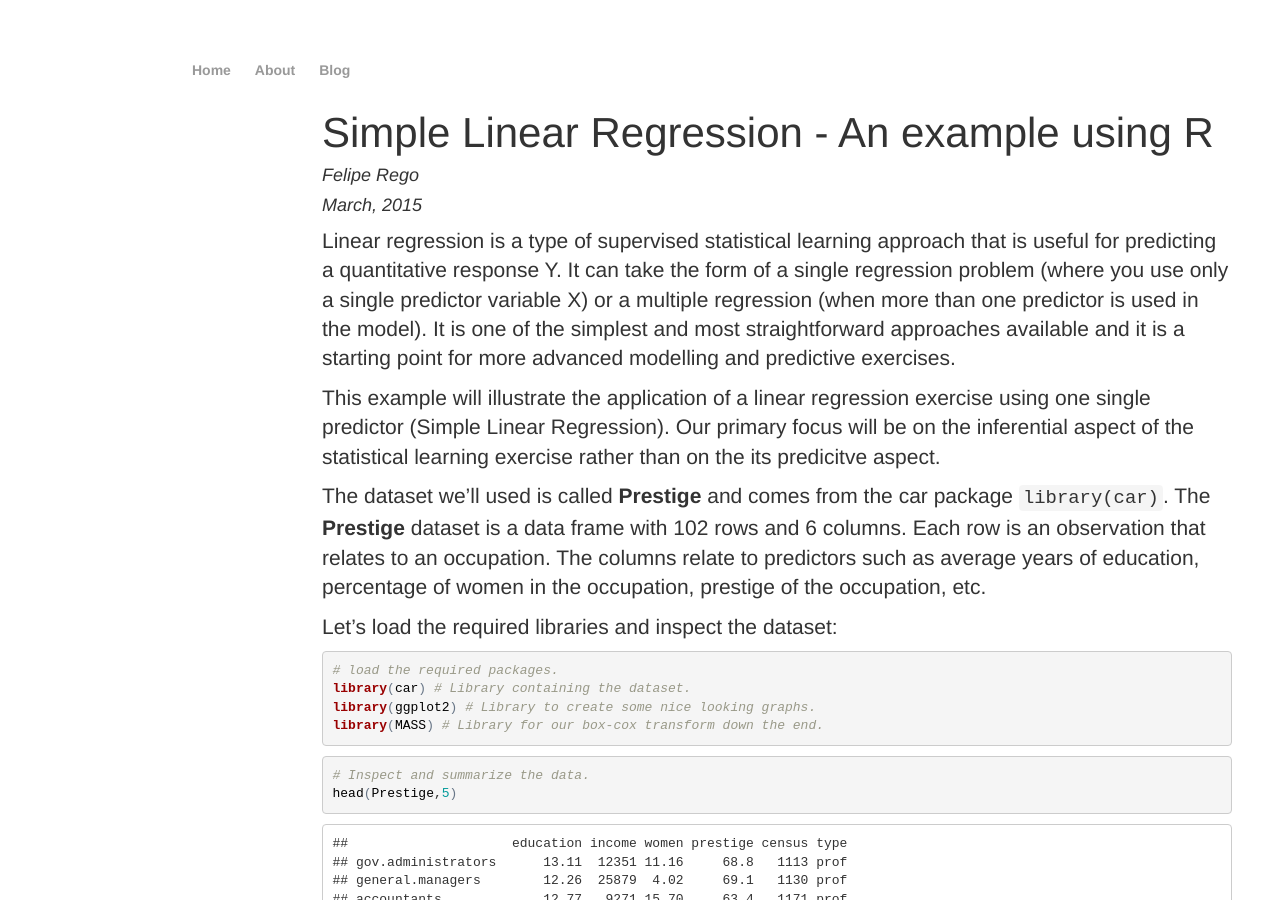
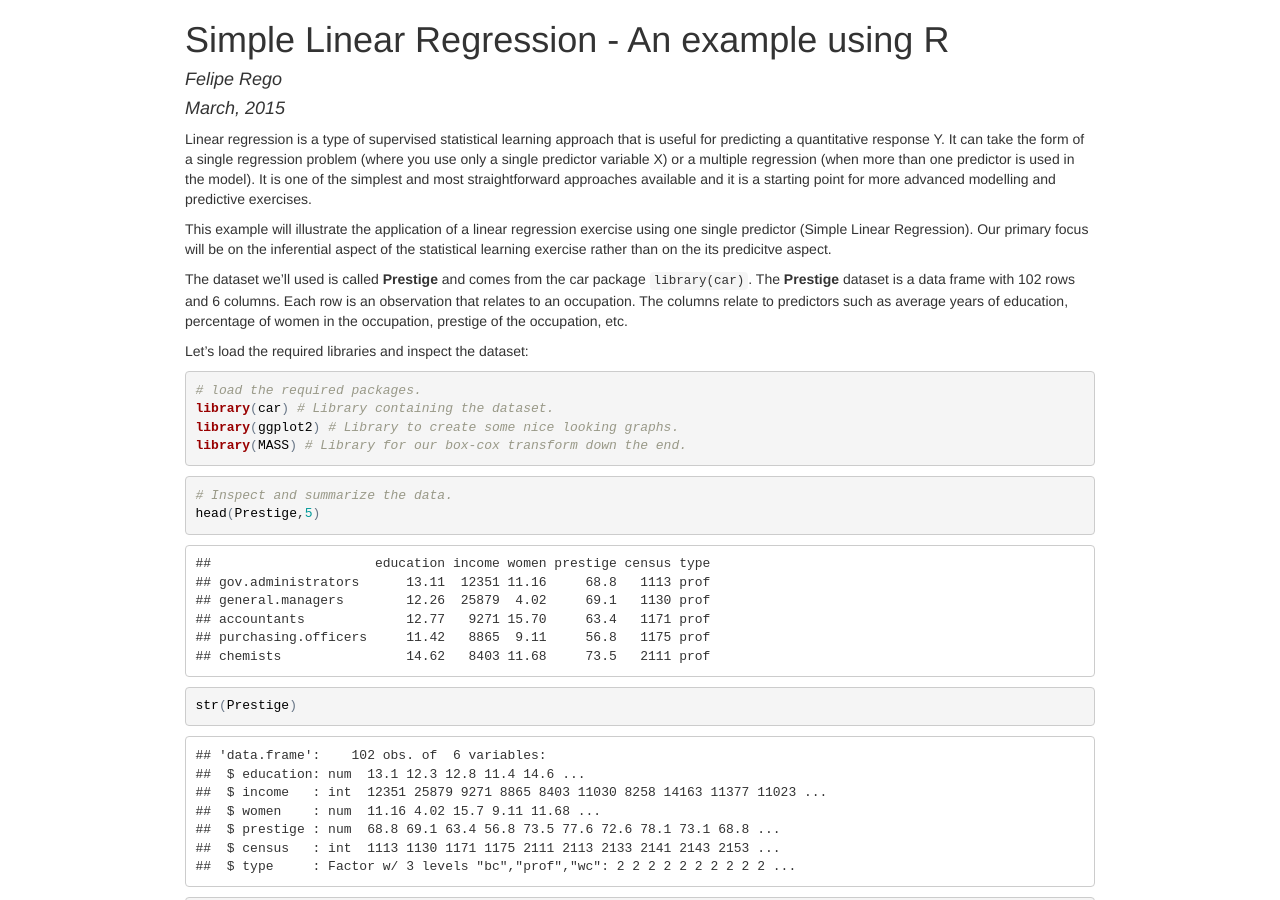
Before and after one commit to FelipeRego/FelipeRego.github.io, a Jekyll site: the page _posts/2015-03-11-Simple-Linear-Regression-Example-in-R.html, which Jekyll copies as it is, in a window 1280 px wide and 900 px high. Built offline with Jekyll 4.4.1, drawn with Linux system fonts in a browser that asks for light colours; formulas are drawn with MathJax 3; some of the changed text lies outside the part shown.

Commit message:
Update 2015-03-11-Simple-Linear-Regression-Example-in-R.html

```diff
--- a/_posts/2015-03-11-Simple-Linear-Regression-Example-in-R.html
+++ b/_posts/2015-03-11-Simple-Linear-Regression-Example-in-R.html
@@ -1,21 +1,5 @@
-<!DOCTYPE html>
-	<html>
-		<head>
-			<title>{{ page.title }}</title>
-			<!-- link to main stylesheet -->
-			<link rel="stylesheet" type="text/css" href="/css/main.css">
-		</head>
-		<body>
-			<nav>
-	    		<ul>
-	        		<li><a href="/">Home</a></li>
-		        	<li><a href="/about">About</a></li>
-	        		<li><a href="/blog">Blog</a></li>
-	    		</ul>
-			</nav>
-			<div class="container">
 
-			<html xmlns="http://www.w3.org/1999/xhtml">
+<html xmlns="http://www.w3.org/1999/xhtml">
 
 <head>
 
@@ -24,7 +8,6 @@
 <meta name="generator" content="pandoc" />
 
 <meta name="author" content="Felipe Rego" />
-
 
 
 <title>Simple Linear Regression - An example using R</title>
@@ -52,7 +35,7 @@
 }
 </script>
 
-<link rel="stylesheet" type="text/css" href="/css/main.css">
+
 
 </head>
 
@@ -346,16 +329,4 @@
 </script>
 
 </body>
-
-
-			</div><!-- /.container -->
-			<footer>
-	    		<ul>
-	        		<li><a href="mailto:fe_cr@hotmail.com">Email</a></li>
-	        		<li><a href="https://github.com/FelipeRego">Github</a></li>
-	        		<li><a href="http://www.quora.com/Felipe-Rego-1">Quora</a></li>
-	        		<li><a href="https://www.linkedin.com/in/feliperego">LinkedIn</a></li>
-				</ul>
-			</footer>
-		</body>
-	</html>
+</html>
```
